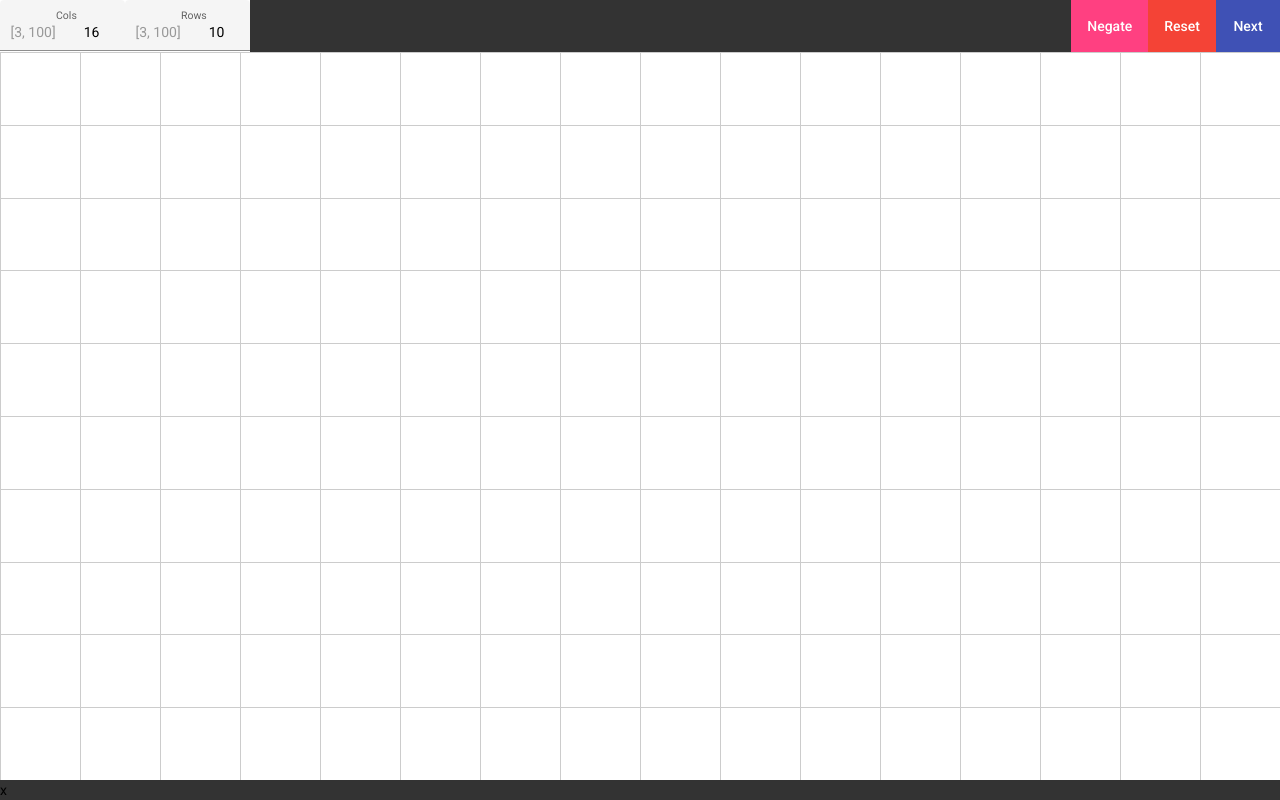
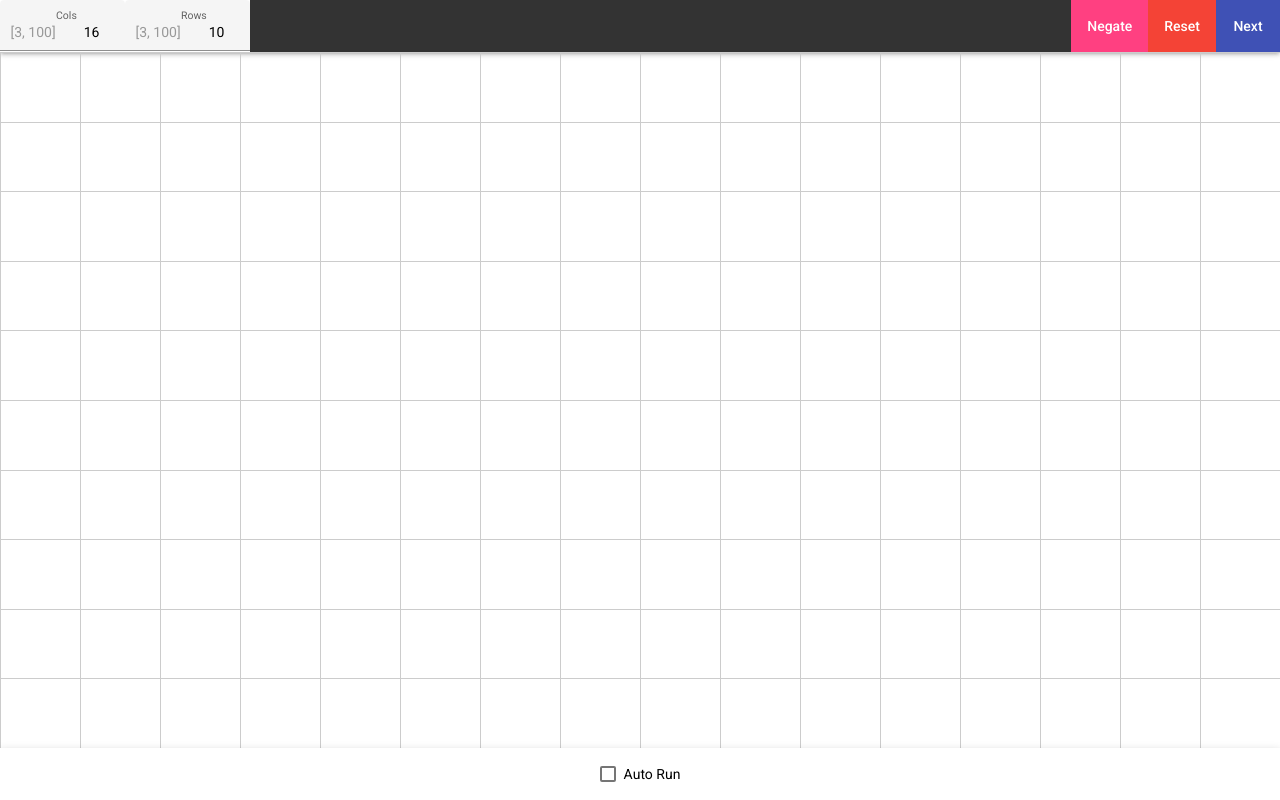
Before and after one commit to lmogwitz/GameOfLife, an Angular app: page / in a window 1280 px wide. Built offline with nearby package versions, Linux system fonts and the light colour scheme.

Commit message:
Added auto-run

```diff
--- a/src/app/app.component.html
+++ b/src/app/app.component.html
@@ -1,4 +1,5 @@
-<header *ngIf="fg as fg">
+<header *ngIf="fg as fg"
+        class="mat-elevation-z3">
     <div class="grid-setup"
          [formGroup]="fg">
         <mat-form-field appearance="fill">
@@ -23,20 +24,22 @@
     <div class="action">
         <button mat-flat-button
                 color="accent"
-                (click)="handleClickNegate()">
+                (click)="handleClickNegate()"
+                [disabled]="isAutoRunActive">
             Negate
         </button>
 
         <button mat-flat-button
                 color="warn"
-                (click)="handleClickReset()">
+                (click)="handleClickReset()"
+                [disabled]="isAutoRunActive">
             Reset
         </button>
 
         <button mat-flat-button
                 color="primary"
                 (click)="handleClickSetNextState()"
-                [disabled]="fg.invalid">
+                [disabled]="isAutoRunActive || fg.invalid">
             Next
         </button>
     </div>
@@ -54,5 +57,10 @@
     </div>
 </div>
 
-<footer>x
+<footer class="mat-elevation-z3">
+    <div class="auto-run">
+        <mat-checkbox color="primary"
+                      [(ngModel)]="isAutoRunActive">Auto Run
+        </mat-checkbox>
+    </div>
 </footer>
--- a/src/app/app.component.scss
+++ b/src/app/app.component.scss
@@ -1,6 +1,6 @@
 $grid-border-color: #ccc;
 $header-height: 52px;
-$footer-height: header-height;
+$footer-height: $header-height;
 
 :host {
     display: flex;
@@ -10,15 +10,15 @@ $footer-height: header-height;
 }
 
 header, footer {
-    background-color: #333;
+    display: flex;
+    overflow: hidden;
 }
 
 header {
-    display: flex;
     flex: 0 0 $header-height;
     height: $header-height;
     max-height: $header-height;
-    overflow: hidden;
+    background-color: #333;
 
     .grid-setup {
         flex: 1 1 auto;
@@ -49,6 +49,7 @@ header {
     .action {
         flex: 0 0 auto;
         margin-left: auto;
+        background-color: white;
 
         button {
             height: 100%;
@@ -59,6 +60,14 @@ header {
 
 footer {
     flex: 0 0 $footer-height;
+    height: $footer-height;
+    max-height: $footer-height;
+
+    .auto-run {
+        display: flex;
+        align-items: center;
+        margin: 0 auto;
+    }
 }
 
 .grid {
--- a/src/app/app.component.ts
+++ b/src/app/app.component.ts
@@ -1,6 +1,6 @@
 import {ChangeDetectionStrategy, Component, OnInit} from '@angular/core';
 import {FormControl, FormGroup, Validators} from '@angular/forms';
-import {BehaviorSubject, filter, startWith} from 'rxjs';
+import {BehaviorSubject, filter, from, interval, startWith, switchMap} from 'rxjs';
 import {Grid} from '../model/Grid';
 
 const defaultX = 16;
@@ -18,6 +18,7 @@ export class AppComponent implements OnInit {
     public minRows = 3;
     public maxCols = 100;
     public maxRows = 100;
+    public isAutoRunActive = false;
     private grid = new Grid(defaultX, defaultY);
     private _fg = new FormGroup({
         x: new FormControl<number>(defaultX, [Validators.min(this.minCols), Validators.max(this.maxCols)]),
@@ -40,6 +41,13 @@ export class AppComponent implements OnInit {
                 this.grid.setDimensions(formValue.x ?? defaultX, formValue.y ?? defaultY)
             );
         });
+
+        interval(500).pipe(
+            filter(() => this.isAutoRunActive),
+            switchMap(() => {
+                return from(this.handleClickSetNextState());
+            })
+        ).subscribe();
     }
 
     public async handleClickSetNextState(): Promise<void> {
```
Also changed, not shown: src/app/app.module.ts (+5 -2 lines).
